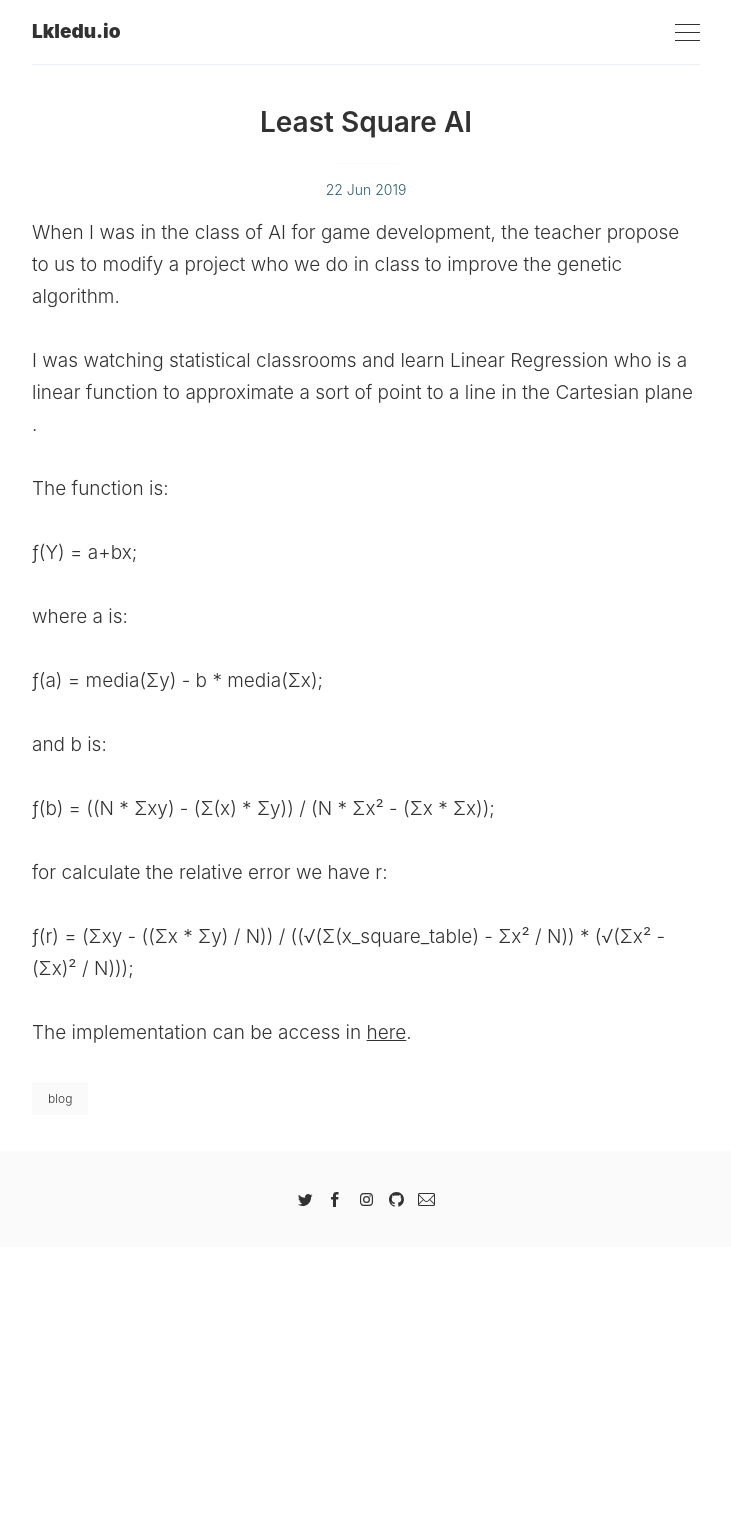
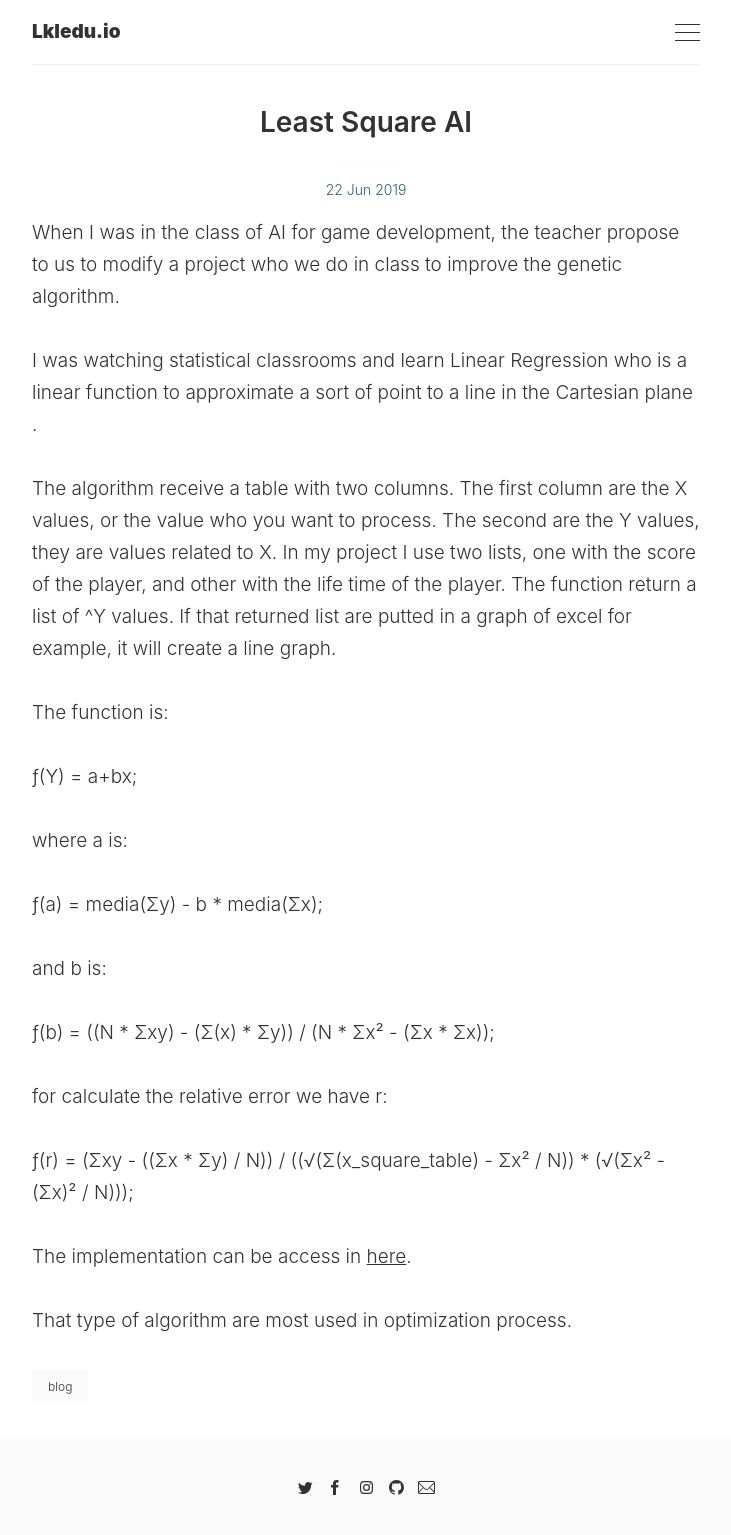
Before and after one commit to Lkledu/Lkledu.github.io, a Jekyll site: the page built from _posts/2019-06-22-least-square-ai.markdown, in a window 1280 px wide. Shown: the whole page, without its empty margins (274-1005 px from the left). Built offline with Jekyll 4.4.1, drawn with Linux system fonts in a browser that asks for light colours; before the commit the page ends 1247 px from its top, so only the background shows below that.

Commit message:
Updated '_posts/2019-06-22-least-square-ai.markdown' via CloudCannon

```diff
--- a/_posts/2019-06-22-least-square-ai.markdown
+++ b/_posts/2019-06-22-least-square-ai.markdown
@@ -9,6 +9,8 @@ date: 2019-06-22 20:40:00
 When I was in the class of AI for game development, the teacher propose to us to modify a project who we do in class to improve the genetic algorithm.
 
 I was watching statistical classrooms and learn Linear Regression who is a linear function to approximate a sort of point to a line in the Cartesian plane .
+
+The algorithm receive a table with two columns. The first column are the X values, or the value who you want to process. The second are the Y values, they are values related to X. In my project I use two lists, one with the score of the player, and other with the life time of the player. The function return a list of ^Y values. If that returned list are putted in a graph of excel for example, it will create a line graph.
 
 The function is:
 
@@ -27,3 +29,5 @@ for calculate the relative error we have r:
 ƒ(r) = (Σxy - ((Σx \* Σy) / N)) / ((√(Σ(x\_square\_table) - Σx&sup2; / N)) \* (√(Σx&sup2; - (Σx)&sup2; / N)));
 
 The implementation can be access in [here](https://github.com/Lkledu/evolve-asteroids/blob/master/Assets/Scripts/LeastSquare.cs).
+
+That type of algorithm are most used in optimization process.
```
